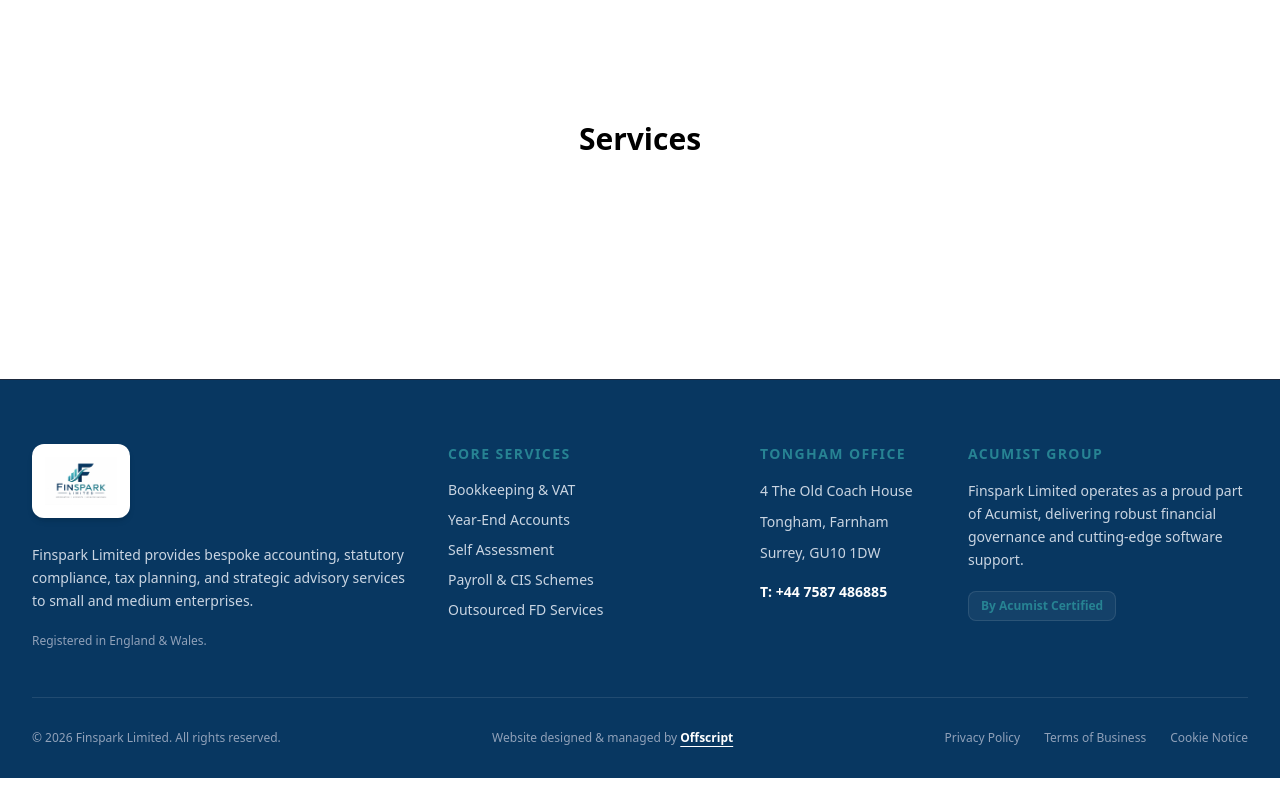
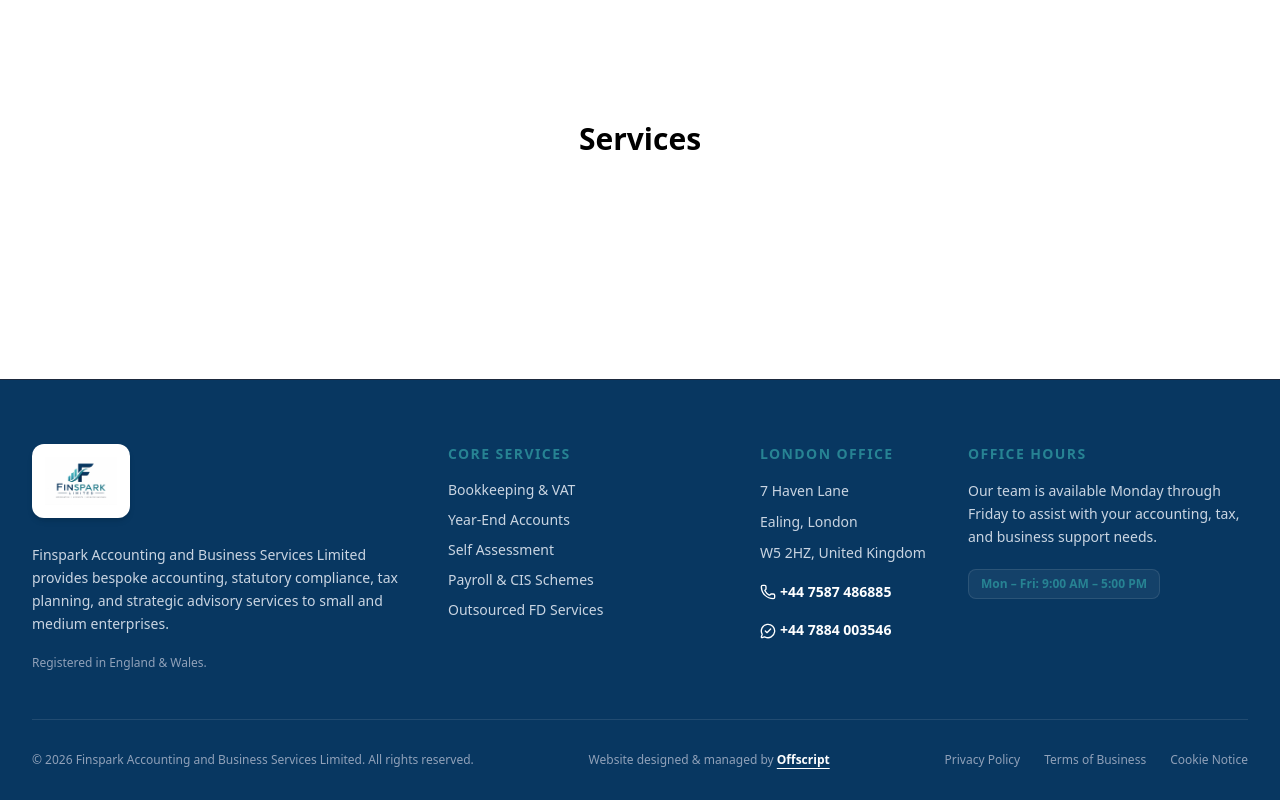
Before and after one commit to FrozenAlgo/finspark-accounting-services, a Next.js app: page /services in a window 1280 px wide. Shown: the part 313-1113 px from the top of the page. Before the commit the page ends 1091 px from the top, so only its background shows below. Built offline with nearby package versions, Linux system fonts and the light colour scheme.

Commit message:
some company name fixes

```diff
--- a/src/app/page.js
+++ b/src/app/page.js
@@ -222,7 +222,8 @@
               <p className="mt-4 text-slate-600 text-base leading-relaxed max-w-xl font-normal">
                 Most business owners tell us their previous accountant felt
                 distant, speaking in confusing acronyms and sending unexpected
-                invoices. At Penney’s Accountancy, we redefine that experience.
+                invoices. At Finspark Accounting and Business Services Limited,
+                we redefine that experience.
               </p>
             </div>
 
@@ -418,7 +419,8 @@
                       Office Location:
                     </h4>
                     <p className="text-xs sm:text-sm text-slate-300 leading-relaxed">
-                      4 The Old Coach House, Tongham, Farnham, Surrey, GU10 1DW
+                      7 Haven Lane, Ealing, London Borough of Ealing, Greater
+                      London, W5 2HZ, England, United Kingdom
                     </p>
                   </div>
                 </div>
@@ -464,7 +466,7 @@
             {/* Footer Note */}
             <div className="pt-8 mt-8 border-t border-white/10 relative z-10">
               <p className="text-xs text-slate-400 font-normal">
-                Finspark Limited is an Acumist Group practice.
+                Finspark Accounting and Business Services Limited.
               </p>
             </div>
           </div>
--- a/src/components/home/FAQ.js
+++ b/src/components/home/FAQ.js
@@ -58,10 +58,10 @@
           {/* Section Header */}
           <div>
             <span className="text-xs sm:text-[13px] font-bold tracking-widest text-[#278393] uppercase block mb-3">
-              WHY CHOOSE FINSPARK
+              WHY CHOOSE Finspark Accounting and Business Services Limited
             </span>
             <h2 className="text-3xl sm:text-4xl lg:text-[42px] font-black text-[#083761] leading-[1.18] tracking-tight">
-              Why Choose Finspark?
+              Why Choose Finspark Accounting and Business Services Limited ?
             </h2>
           </div>
 
--- a/src/components/layout/Footer.js
+++ b/src/components/layout/Footer.js
@@ -1,5 +1,6 @@
 "use client";
 
+import { MessageCircleCheck, Phone } from "lucide-react";
 import Image from "next/image";
 import Link from "next/link";
 
@@ -24,9 +25,9 @@
             </div>
 
             <p className="text-slate-300 text-xs sm:text-sm leading-relaxed max-w-sm">
-              Finspark Limited provides bespoke accounting, statutory
-              compliance, tax planning, and strategic advisory services to small
-              and medium enterprises.
+              Finspark Accounting and Business Services Limited provides bespoke
+              accounting, statutory compliance, tax planning, and strategic
+              advisory services to small and medium enterprises.
             </p>
 
             <p className="text-xs text-slate-400 font-medium">
@@ -86,14 +87,14 @@
           {/* COLUMN 3: OFFICE LOCATION (Col 2) */}
           <div className="lg:col-span-2 space-y-4">
             <h3 className="text-xs sm:text-sm font-extrabold tracking-widest text-[#278393] uppercase">
-              Tongham Office
+              London Office
             </h3>
             <div className="space-y-2 text-xs sm:text-sm text-slate-300 leading-relaxed">
-              <p>4 The Old Coach House</p>
-              <p>Tongham, Farnham</p>
-              <p>Surrey, GU10 1DW</p>
-              <p className="pt-2 font-semibold text-white">
-                T:{" "}
+              <p>7 Haven Lane</p>
+              <p>Ealing, London</p>
+              <p>W5 2HZ, United Kingdom</p>
+              <p className="pt-2 font-semibold text-white flex items-center gap-1">
+                <Phone size={16} />
                 <a
                   href="tel:+447587486885"
                   className="hover:text-[#278393] transition-colors"
@@ -101,21 +102,30 @@
                   +44 7587 486885
                 </a>
               </p>
+              <p className="pt-2 font-semibold text-white  flex items-center gap-1">
+                <MessageCircleCheck size={16} />
+                <a
+                  href="tel:+447884003546"
+                  className="hover:text-[#278393] transition-colors"
+                >
+                  +44 7884 003546
+                </a>
+              </p>
             </div>
           </div>
 
-          {/* COLUMN 4: ACUMIST GROUP (Col 3) */}
+          {/* COLUMN 4: Office timing  (Col 3) */}
           <div className="lg:col-span-3 space-y-4">
             <h3 className="text-xs sm:text-sm font-extrabold tracking-widest text-[#278393] uppercase">
-              Acumist Group
+              Office Hours
             </h3>
             <p className="text-xs sm:text-sm text-slate-300 leading-relaxed">
-              Finspark Limited operates as a proud part of Acumist, delivering
-              robust financial governance and cutting-edge software support.
+              Our team is available Monday through Friday to assist with your
+              accounting, tax, and business support needs.
             </p>
             <div className="pt-1">
               <span className="inline-block text-xs font-bold text-[#278393] bg-white/5 px-3 py-1.5 rounded-lg border border-white/10">
-                By Acumist Certified
+                Mon – Fri: 9:00 AM – 5:00 PM
               </span>
             </div>
           </div>
@@ -125,7 +135,8 @@
         <div className="pt-8 border-t border-white/10 flex flex-col md:flex-row items-center justify-between gap-4 text-xs text-slate-400">
           {/* Copyright */}
           <div>
-            © {new Date().getFullYear()} Finspark Limited. All rights reserved.
+            © {new Date().getFullYear()} Finspark Accounting and Business
+            Services Limited. All rights reserved.
           </div>
 
           {/* Agency Credit */}
--- a/src/components/testimonials/TestimonialCard.js
+++ b/src/components/testimonials/TestimonialCard.js
@@ -112,7 +112,8 @@
             Trusted By Local Business Leaders
           </h2>
           <p className="text-slate-600 text-sm sm:text-base font-normal">
-            Here is what local directors and sole traders say about Finspark.
+            Here is what local directors and sole traders say about Finspark
+            Accounting and Business Services Limited.
           </p>
         </div>
 
```
